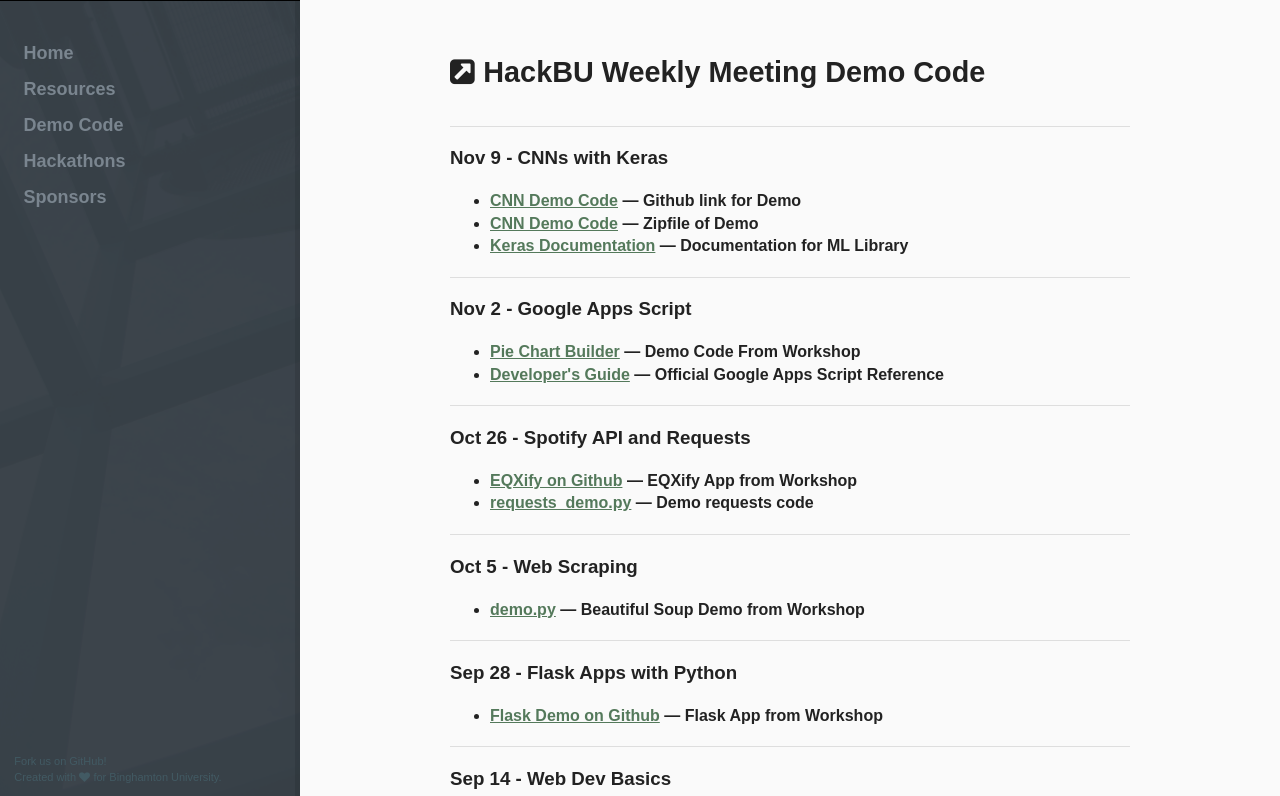
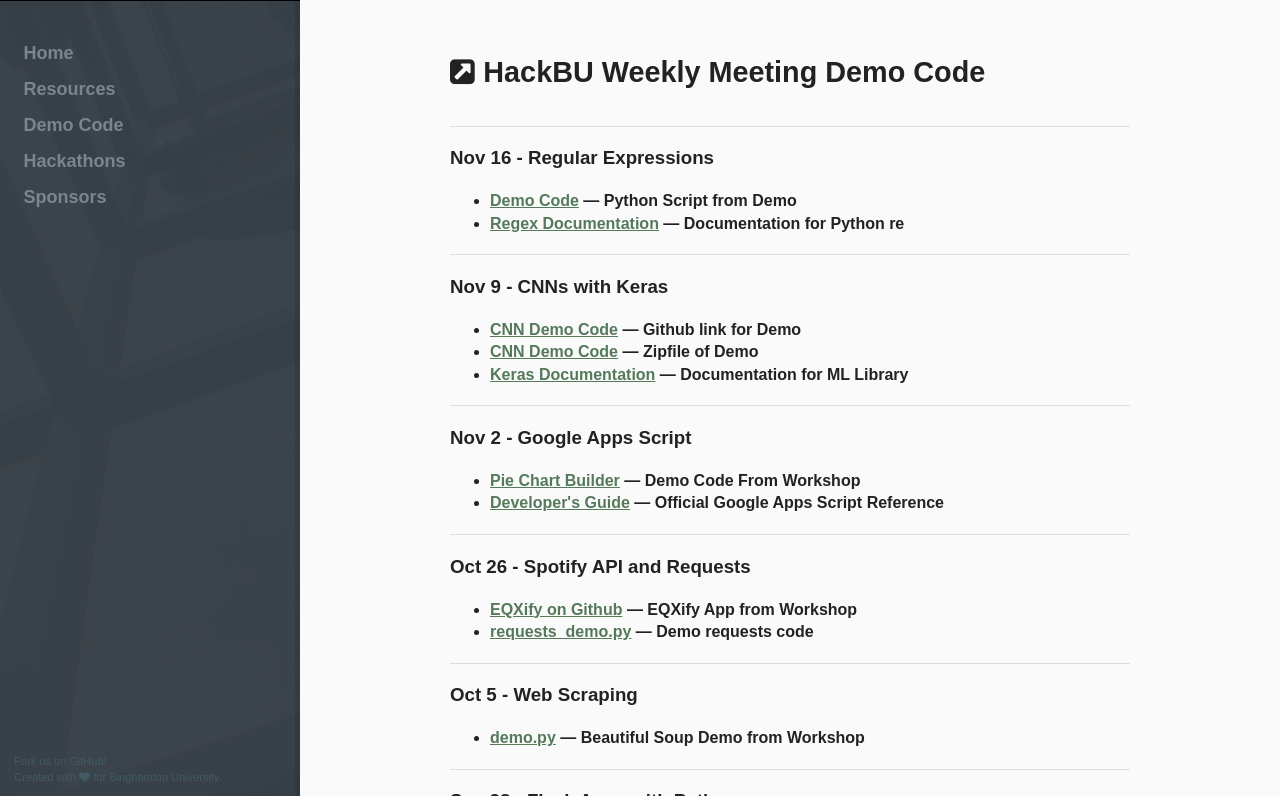
Before and after one commit to hackbinghamton/hackbinghamton.github.io, a Jekyll site: the page built from demo/index.html, in a window 1280 px wide and 900 px high, cut to the strip 104-900 px from the top of the window. Built offline with Jekyll 4.4.1, drawn with Linux system fonts in a browser that asks for light colours; nearby versions of some CDN libraries.

Commit message:
Add regex code

```diff
--- a/demo/index.html
+++ b/demo/index.html
@@ -6,6 +6,19 @@
 
 <div class="article article-introduction">
     <h2><i class="fa fa-external-link-square"></i>HackBU Weekly Meeting Demo Code</h2>
+</div>
+<div class="article">
+    <h3>Nov 16 - Regular Expressions</h3>
+
+    <ul>
+        <li>
+          <b><a href="regex/demo.py">Demo Code</a> &mdash; Python Script from Demo</b><br />
+        </li>
+        <li>
+          <b><a href="https://docs.python.org/3/library/re.html">Regex Documentation</a> &mdash; Documentation for Python re</b><br />
+        </li>
+    </ul>
+
 </div>
 <div class="article">
     <h3>Nov 9 - CNNs with Keras</h3>
```
